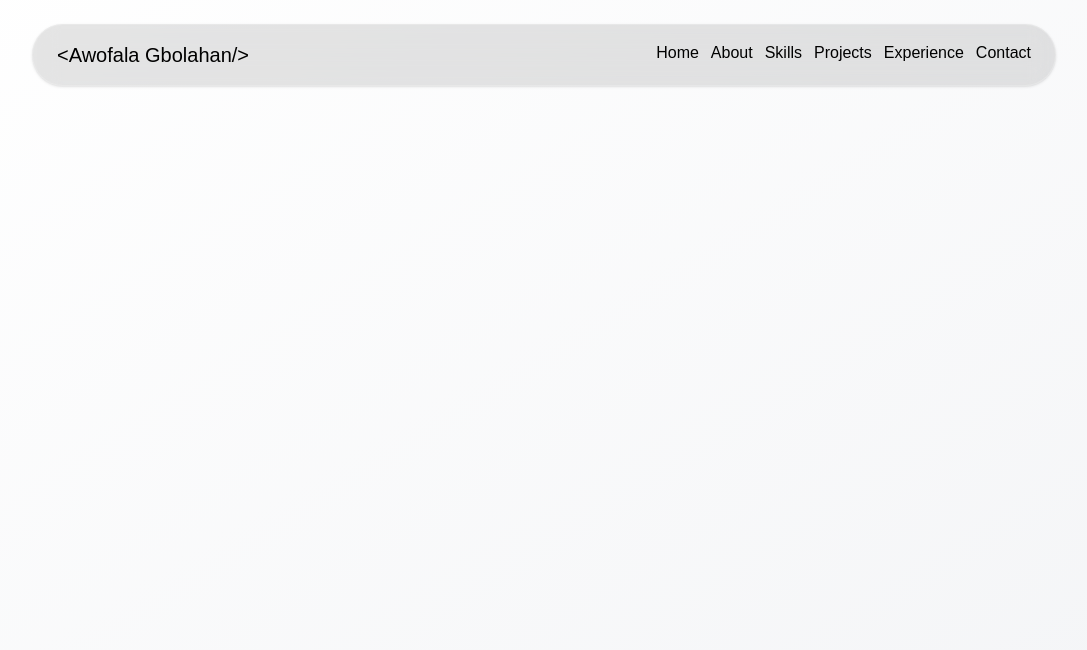
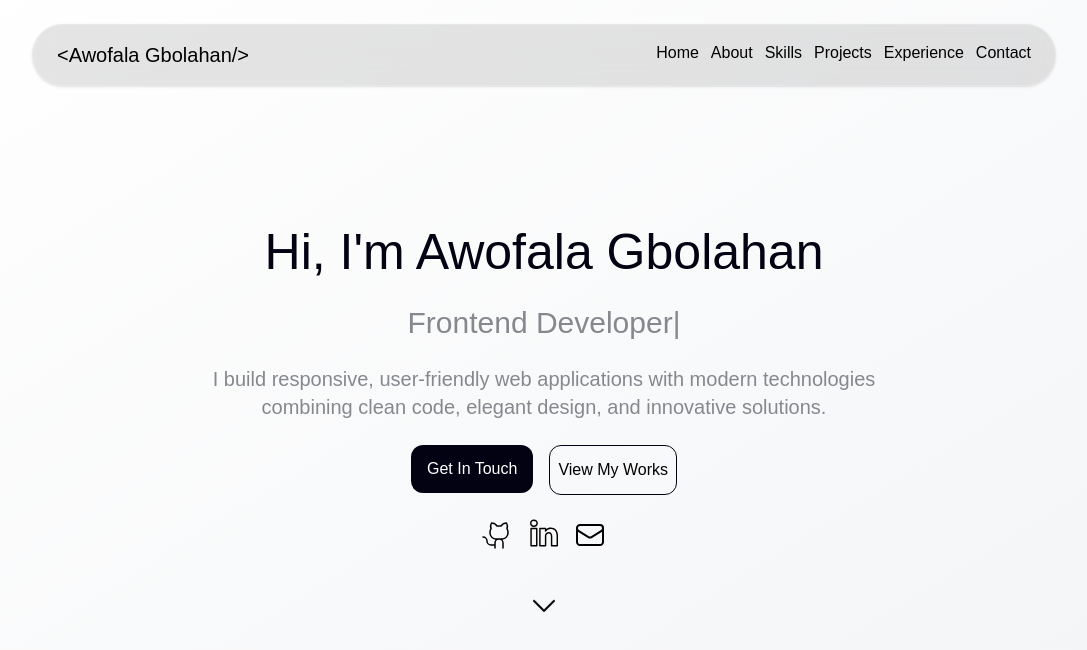
Before and after one commit to Edcology/portfolio, a Next.js app: page / in a window 1280 px wide. Shown: the top 650 px of the page, without its empty margins (96-1183 px from the left). Built offline with nearby package versions, Linux system fonts and the light colour scheme.

Commit message:
Added the hero section

```diff
--- a/package.json
+++ b/package.json
@@ -12,7 +12,8 @@
     "@heroicons/react": "^2.2.0",
     "next": "16.0.0",
     "react": "19.2.0",
-    "react-dom": "19.2.0"
+    "react-dom": "19.2.0",
+    "react-icons": "^5.5.0"
   },
   "devDependencies": {
     "@tailwindcss/postcss": "^4",
--- a/src/app/page.tsx
+++ b/src/app/page.tsx
@@ -1,10 +1,12 @@
 import Header from '@/components/Header'
+import Hero from '@/components/Hero'
 import React from 'react'
 
 const Home = () => {
   return (
     <div className='flex flex-col justify-center bg-linear-to-br from-white to-gray-100 py-6 px-4 min-h-screen'>
       <Header />
+      <Hero />
     </div>
   )
 }
--- a/src/components/Header.tsx
+++ b/src/components/Header.tsx
@@ -29,8 +29,8 @@ const Header = () => {
         </nav>
         {
             clicked && (
-                <div className="mt-4 text-lg">
-                   <ul className="flex flex-col gap-2 px-3 border-b border-b-black">
+                <div className="mt-4 text-lg bg-white">
+                   <ul className="flex flex-col gap-2 px-3 border-b border-b-gray-400 py-4">
                         <Link className="hover:underline" href='#home'><li>Home</li></Link>
                         <Link className="hover:underline" href='#about'><li>About</li></Link>
                         <Link className="hover:underline" href='#skills'><li>Skills</li></Link>
--- /dev/null
+++ b/src/components/Hero.tsx
@@ -0,0 +1,35 @@
+import Link from 'next/link'
+import React from 'react'
+import { PiGithubLogoLight } from 'react-icons/pi'
+import { SlSocialLinkedin } from 'react-icons/sl'
+import { EnvelopeIcon, ChevronDownIcon } from '@heroicons/react/24/outline'
+
+const Hero = () => {
+  return (
+    <section id='home' className='text-center flex flex-col justify-center items-center pt-12 sm:px-12 md:px-24 lg:px-72'>
+        <h1 className='text-[32px] md:text-4xl lg:text-[50px] text-[#030212] mb-6'>Hi, I&apos;m Awofala Gbolahan </h1>
+        <h2 className='text-[#86888e] text-2xl lg:text-3xl mb-6'>Frontend Developer|</h2>
+        <p className='text-[#86888e] text-md lg:text-xl mb-6'>
+            I build responsive, user-friendly web applications with modern technologies combining clean code, elegant design, and innovative solutions.
+        </p>
+        <div className='flex gap-4 mb-6'>
+            <Link href='#contact'>
+                <button className='cursor-pointer bg-[#030212] text-white px-4 py-3 rounded-xl'>Get In Touch</button>
+            </Link>
+            <Link href='#projects'>
+                <button className='cursor-pointer border border-[#030212] px-2 py-3 rounded-xl'>View My Works</button>
+            </Link>
+        </div>
+        <div className='flex gap-4 mb-10'>
+            <Link href='https://www.google.com'><PiGithubLogoLight className='cursor-pointer h-8 w-8' /></Link>
+            <Link href='https://www.google.com'><SlSocialLinkedin className='cursor-pointer h-7 w-7' /></Link>
+            <Link href='https://www.google.com'><EnvelopeIcon className='cursor-pointer h-8 w-8' /></Link>
+        </div>
+        <div>
+            <Link href='#about'><ChevronDownIcon className='h-8 w-8 animate-bounce cursor-pointer' /></Link>
+        </div>
+    </section>
+  )
+}
+
+export default Hero
```
Also changed, not shown: 1 other file (tests, documents, lock files or other folders).
